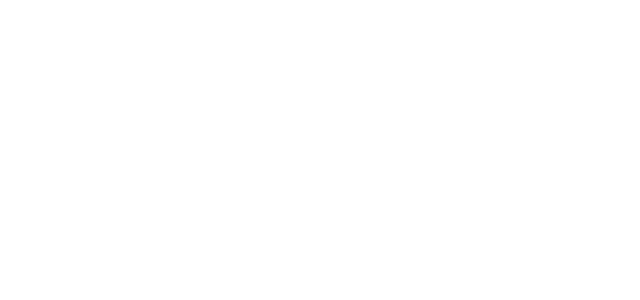
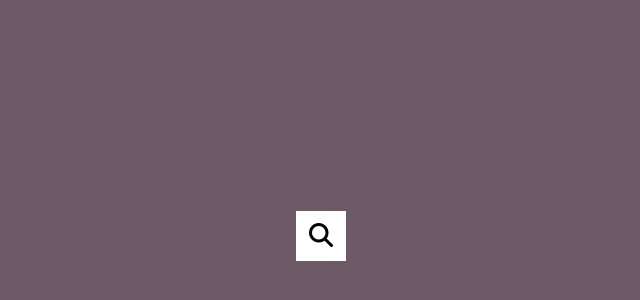
Before and after one commit to callmeswing/50projects50days-vue3, a Vue app: page /projects/hidden-search in a window 1280 px wide. Before the commit this address had no page. Shown: the part 164-464 px from the top of the page, without its empty margins (319-959 px from the left). Built offline with nearby package versions, Linux system fonts and the light colour scheme.

Commit message:
finish day04

```diff
--- a/src/data/cardsData.ts
+++ b/src/data/cardsData.ts
@@ -19,4 +19,10 @@
     image: new URL("@/assets/images/day03.png", import.meta.url),
     link: "/projects/rotating-navigation-animation",
   },
+  {
+    id: 4,
+    title: "Hidden Search",
+    image: new URL("@/assets/images/day04.png", import.meta.url),
+    link: "/projects/hidden-search",
+  },
 ];
--- a/src/main.ts
+++ b/src/main.ts
@@ -1,7 +1,7 @@
 import { createApp } from "vue";
 import App from "./App.vue";
 import router from "./router";
-import "./styles/global.css";
+import "./styles/global.scss";
 import "./mock";
 
 createApp(App).use(router).mount("#app");
--- a/src/router/routes.ts
+++ b/src/router/routes.ts
@@ -37,6 +37,11 @@
       },
     ],
   },
+  {
+    path: "/projects/hidden-search",
+    name: "HiddenSearch",
+    component: () => import("@views/projects/Day04/HiddenSearch.vue"),
+  },
 ];
 
 export default routes;
--- a/src/views/projects/Day02/progress-steps.scss
+++ b/src/views/projects/Day02/progress-steps.scss
@@ -21,7 +21,7 @@
 .progress-container {
   // container设置了flex 因此这是flex-item
   // background-color: burlywood;
-  width: 400px;
+  width: 450px;
   // height: 100px;
   // 作为相对容器
   position: relative;
@@ -37,7 +37,7 @@
   content: "";
   // 引用之前声明的变量
   background-color: $line-border-empty;
-  height: 3px;
+  height: 5px;
   width: 100%;
   // 🌟 伪元素::before之类 默认的display是inline, 而inline是不接受width和height的
   // 解法可以是用定位容器+absolute，也可以直接修改display为block
@@ -55,34 +55,33 @@
   position: absolute;
   left: 0;
   background-color: $line-border-fill;
-  height: 3px;
+  height: 5px;
   top: 50%;
   transform: translateY(-50%);
 }
 
 .circle {
-  background-color: #adadad;
-  color: #fff;
-  height: 28px;
-  width: 28px;
+  background-color: #fbfbfb;
+  color: #aaaaaa;
+  height: 36px;
+  width: 36px;
   border-radius: 50%;
   align-items: center;
   display: flex;
   justify-content: center;
   align-items: center;
-  border: 3px solid $line-border-empty;
+  border: 4px solid $line-border-empty;
   z-index: 1;
   transition: 0.4s ease;
 }
 
 .circle.active {
-  border: 3px solid $line-border-fill;
-  color: #fff;
-  background-color: $line-border-empty;
+  border: 4px solid $line-border-fill;
+  color: #6c6c6c;
 }
 
 .buttons {
-  padding: 20px;
+  padding: 24px;
   display: flex;
   justify-content: space-around;
 }
@@ -93,9 +92,9 @@
   border: 0;
   border-radius: 2px;
   cursor: pointer;
-  padding: 8px 30px;
-  margin: 5px;
-  font-size: 14px;
+  padding: 12px 26px;
+  margin: 0px 12px;
+  font-size: 20px;
   font-family: "Muli", sans-serif;
   transition: 0.4s ease;
 }
--- a/src/views/projects/Day03/rotating-navigation-animation.scss
+++ b/src/views/projects/Day03/rotating-navigation-animation.scss
@@ -71,9 +71,10 @@
 }
 
 .main {
-  max-width: 800px;
+  max-width: 1200px;
   margin: 50px auto;
   padding: 5px;
+  font-size: 18px;
 }
 
 .main small {
--- /dev/null
+++ b/src/views/projects/Day04/HiddenSearch.vue
@@ -0,0 +1,73 @@
+<template>
+  <div class="container-wrapper">
+    <div
+      ref="searchContainer"
+      class="search-container"
+      :class="[searchActive ? 'active' : '']"
+    >
+      <input
+        ref="searchInput"
+        type="text"
+        class="search-input"
+        placeholder="Google it .."
+        v-model="searchQuery"
+        @keyup.enter="handleSearch"
+      />
+      <button
+        class="search-btn"
+        @click="
+          () => {
+            searchActive = !searchActive;
+          }
+        "
+      >
+        <i class="fas fa-search"></i>
+      </button>
+    </div>
+  </div>
+</template>
+
+<script setup lang="ts">
+import { nextTick, ref, watch } from "vue";
+
+const searchActive = ref(false);
+const searchInput = ref<HTMLInputElement | null>(null);
+const searchQuery = ref<string>("");
+
+// 打开后自动获取焦点
+watch(searchActive, async (newVal) => {
+  if (newVal) {
+    await nextTick(); // 等待DOM更新完成
+    searchInput.value?.focus();
+  }
+});
+
+const handleSearch = () => {
+  const queryInfo = searchQuery.value.trim();
+  if (queryInfo != "") {
+    // URL 编码 🌟
+    const url = `https://www.google.com/search?q=${encodeURIComponent(
+      queryInfo
+    )}`;
+    window.open(url, "_blank");
+  } else {
+    // 触发新增的动画
+    triggerShake();
+  }
+};
+
+// 新增动画内容
+const searchContainer = ref<HTMLElement | null>(null);
+const triggerShake = () => {
+  if (searchContainer.value) {
+    // 直接在脚本中操作DOM的class属性
+    searchContainer.value.classList.remove("shake"); // 先移除，确保能重新触发动画
+    void searchContainer.value.offsetWidth; // 强制重绘，重新触发 animation
+    searchContainer.value.classList.add("shake");
+  }
+};
+</script>
+
+<style lang="scss" scoped>
+@use "./hidden-search.scss";
+</style>
--- /dev/null
+++ b/src/views/projects/Day04/hidden-search.scss
@@ -0,0 +1,78 @@
+// 动画效果
+@keyframes shake {
+  0% {
+    transform: translateX(0);
+  }
+  20% {
+    transform: translateX(-4px);
+  }
+  40% {
+    transform: translateX(4px);
+  }
+  60% {
+    transform: translateX(-4px);
+  }
+  80% {
+    transform: translateX(4px);
+  }
+  100% {
+    transform: translateX(0);
+  }
+}
+
+.container-wrapper {
+  height: 100vh;
+  display: flex;
+  justify-content: center;
+  align-items: center;
+  background-color: #6d5a66;
+  position: relative;
+}
+
+.search-container {
+  position: relative;
+}
+
+// 它是 static 默认布局 所以被覆盖了
+.search-input {
+  background-color: #fff;
+  border: 0;
+  height: 50px;
+  width: 50px;
+  padding: 15px;
+  font-size: 18px;
+  transition: width 0.4s ease;
+}
+
+.search-container.active .search-input {
+  width: 200px;
+}
+
+.search-btn {
+  background-color: #fff;
+  border: 0;
+  cursor: pointer;
+  font-size: 24px;
+  width: 50px;
+  height: 50px;
+  // 脱离文本流 不占据流空间
+  // 相对最近的relative容器定位，即container
+  // 会覆盖掉流空间的内容 切覆盖考虑加载顺序 感觉算是z-index+1了
+  position: absolute;
+  top: 0;
+  left: 0;
+  transition: transform 0.4s ease;
+}
+
+.search-container.active .search-btn {
+  transform: translateX(198px);
+}
+
+.search-input:focus,
+.search-btn:focus {
+  outline: none;
+}
+
+.shake {
+  animation: shake 0.4s ease;
+}
```
Also changed, not shown: src/assets/images/day04.png (added), src/styles/global.scss (renamed from src/styles/global.css), 1 other file (tests, documents, lock files or other folders).
